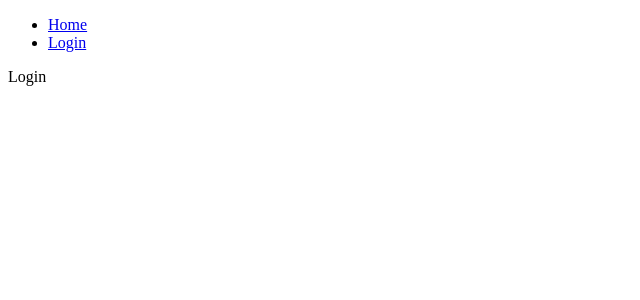
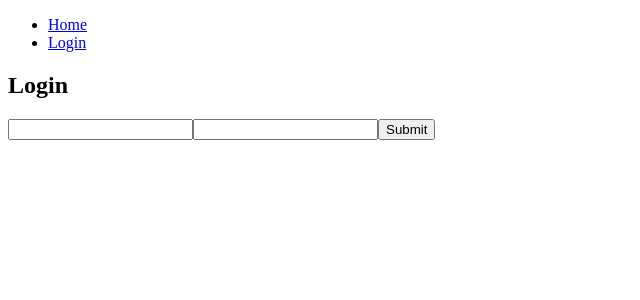
Before and after one commit to Lauraillouz/digitous-react, a React (Create React App) app in the folder poke-context/: page /login in a window 1280 px wide. Shown: the top 300 px of the page, without its empty margins (0-640 px from the left). Built offline with nearby package versions, Linux system fonts and the light colour scheme.

Commit message:
Login form created

```diff
--- a/poke-context/package.json
+++ b/poke-context/package.json
@@ -8,6 +8,7 @@
     "@testing-library/user-event": "^12.8.3",
     "react": "^17.0.2",
     "react-dom": "^17.0.2",
+    "react-hook-form": "^7.12.2",
     "react-router-dom": "^5.2.0",
     "react-scripts": "4.0.3",
     "web-vitals": "^1.1.2"
--- a/poke-context/src/components/Login.js
+++ b/poke-context/src/components/Login.js
@@ -1,5 +1,31 @@
+import { useForm } from "react-hook-form";
+
 const Login = () => {
-  return <div>Login</div>;
+  const {
+    register,
+    handleSubmit,
+    formState: { errors },
+  } = useForm();
+
+  const onSubmit = (data) => console.log(data);
+
+  return (
+    <div>
+      <h2>Login</h2>
+      <form onSubmit={handleSubmit(onSubmit)}>
+        <input {...register("username")} type="text" required maxLength={15} />
+        {errors.username && <span>Username is required</span>}
+        <input
+          {...register("password")}
+          type="password"
+          required
+          maxLength={6}
+        />
+        {errors.password && <span>Password is required</span>}
+        <input type="submit" />
+      </form>
+    </div>
+  );
 };
 
 export default Login;
```
Also changed, not shown: 1 other file (tests, documents, lock files or other folders).
